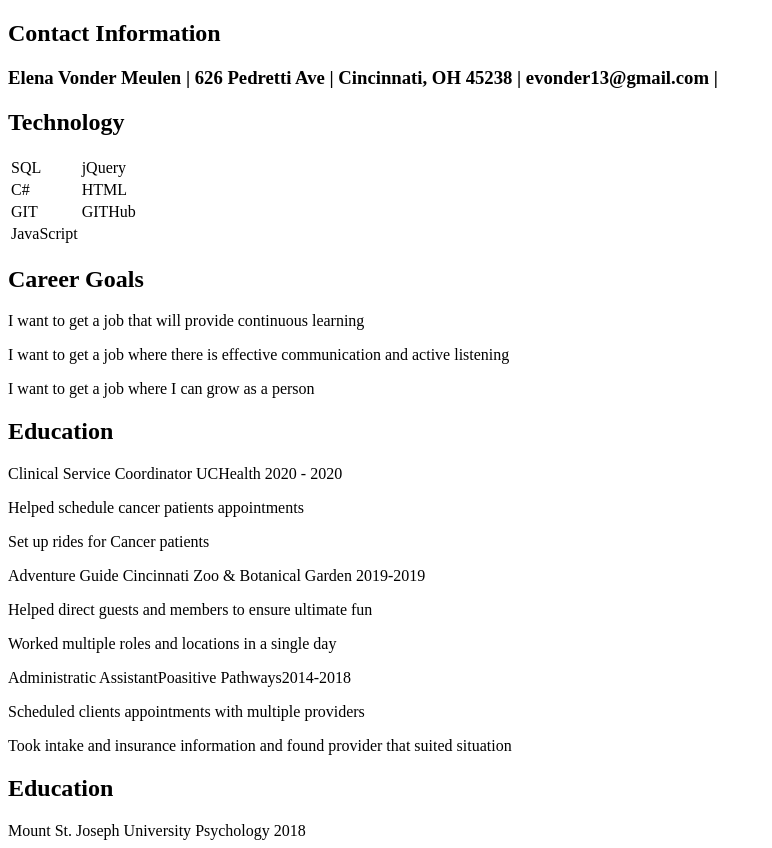
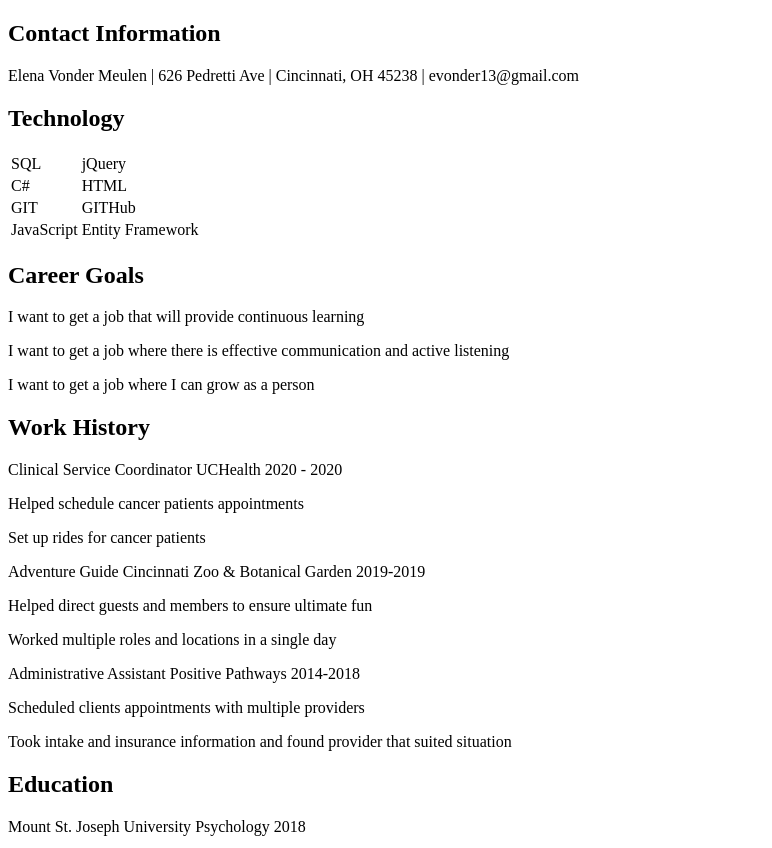
Before and after one commit to elenavonder/htmlTutorial, a plain HTML site: page MyCV.html in a window 1280 px wide. Shown: the whole page, without its empty margins (0-772 px from the left). Drawn offline with Linux system fonts and the light colour scheme.

Commit message:
initial commit

```diff
--- a/MyCV.html
+++ b/MyCV.html
@@ -5,7 +5,12 @@
 </head>
 <body>
     <h2>Contact Information</h2>
-     <h3>Elena Vonder Meulen | 626 Pedretti Ave | Cincinnati, OH 45238 | evonder13@gmail.com |<h3>
+    <div>
+        <span> Elena Vonder Meulen </span> |
+        <span> 626 Pedretti Ave </span> |
+        <span> Cincinnati, OH 45238 </span> |
+        <span> evonder13@gmail.com </span>
+    </div>
     <h2>Technology</h2>
     <table>
         <tr>
@@ -22,6 +27,7 @@
         </tr>
         <tr>
             <td> JavaScript </td>
+            <td> Entity Framework </td>
         </tr>
     </table>
     <h2>Career Goals</h2>
@@ -29,25 +35,29 @@
     <p>I want to get a job where there is effective communication and active listening</p>
     <p>I want to get a job where I can grow as a person</p>
 
-    <h2>Education</h2>
+    <h2>Work History</h2>
     <table>
+        <div>
             <span>Clinical Service Coordinator </span>
             <span>UCHealth </span>
             <span>2020 - 2020</span>
             <p>Helped schedule cancer patients appointments </p>
-            <p>Set up rides for Cancer patients </p>
-
+            <p>Set up rides for cancer patients </p>
+        </div>
+        <div>
             <span>Adventure Guide </span>
             <span>Cincinnati Zoo & Botanical Garden </span>
             <span>2019-2019 </span>
             <p>Helped direct guests and members to ensure ultimate fun </p>
             <p>Worked multiple roles and locations in a single day</p>
-
-            <span>Administratic Assistant</span>
-            <span>Poasitive Pathways</span>
+        </div>
+        <div>
+            <span>Administrative Assistant</span>
+            <span>Positive Pathways</span>
             <span>2014-2018</span>
             <p>Scheduled clients appointments with multiple providers</p>
             <p>Took intake and insurance information and found provider that suited situation</p>
+        </div>
     <h2>Education</h2>
             <span>Mount St. Joseph University </span>
             <span>Psychology </span>
```
